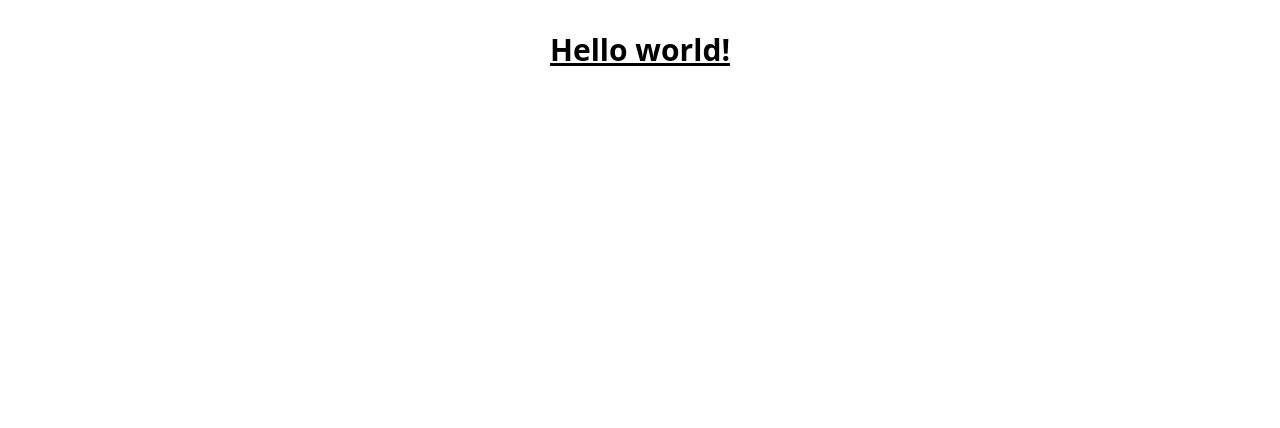
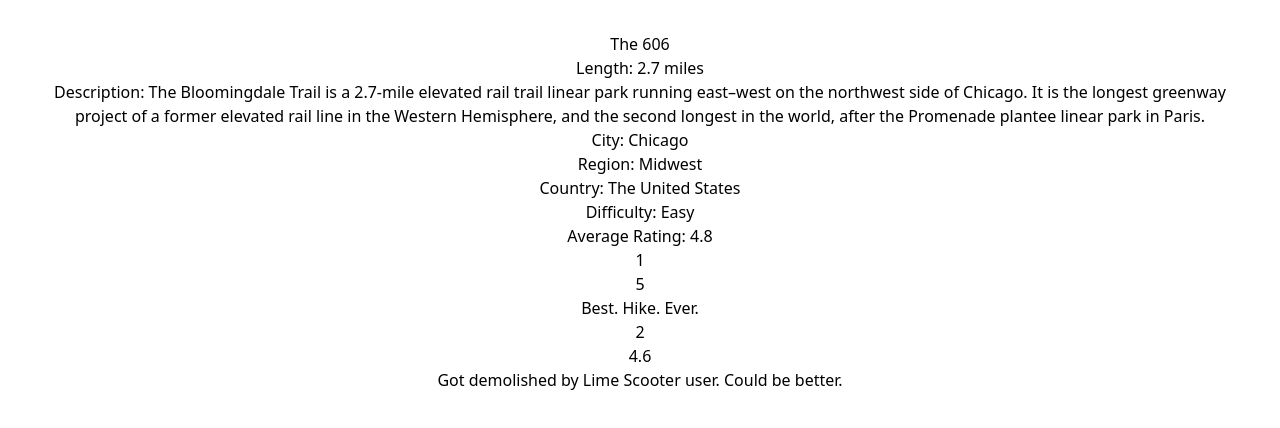
Before and after one commit to nickgonzalez42/hiking, a React (Vite) app: page / in a window 1280 px wide. Shown: the top 428 px of the page. Built offline with nearby package versions, Linux system fonts and the light colour scheme.

Commit message:
show started

```diff
--- a/src/App.jsx
+++ b/src/App.jsx
@@ -1,4 +1,4 @@
-import { useState } from "react";
+import { useEffect, useState } from "react";
 import "./App.css";
 import { ShowPage } from "./ShowPage";
 
@@ -33,13 +33,7 @@ const sampleHike = {
 };
 
 function App() {
-  const [currenthike, setCurrentHike] = useState(sampleHike);
-
-  return (
-    <>
-      <h1 className="text-3xl font-bold underline">Hello world!</h1>
-    </>
-  );
+  return <ShowPage currentHike={sampleHike} />;
 }
 
 export default App;
--- a/src/ShowPage.jsx
+++ b/src/ShowPage.jsx
@@ -1 +1,53 @@
-export function ShowPage(props) {}
+/* eslint-disable react/prop-types */
+export function ShowPage(props) {
+  const sampleHike = {
+    id: 1,
+    name: "The 606",
+    length: "2.7 miles",
+    description:
+      "The Bloomingdale Trail is a 2.7-mile elevated rail trail linear park running east–west on the northwest side of Chicago. It is the longest greenway project of a former elevated rail line in the Western Hemisphere, and the second longest in the world, after the Promenade plantee linear park in Paris.",
+    city: "Chicago",
+    region: "Midwest",
+    country: "The United States",
+    lat: "41.9137",
+    lon: "87.7202",
+    difficulty: "Easy",
+    rating: 4.8,
+    thumbnail: "https://lh3.googleusercontent.com/p/AF1QipN3cETyA1wcuYQS52BMYIeYN4z4XAFCq8BaQyQg=s1360-w1360-h1020",
+    hike_ratings: [
+      {
+        id: 1,
+        user_id: 1,
+        rating: 5,
+        comment: "Best. Hike. Ever.",
+      },
+      {
+        id: 2,
+        user_id: 2,
+        rating: 4.6,
+        comment: "Got demolished by Lime Scooter user. Could be better.",
+      },
+    ],
+  };
+
+  return (
+    <>
+      <h1>{props.currentHike.name}</h1>
+      <img href={props.currentHike.thumbnail} />
+      <p>Length: {props.currentHike.length}</p>
+      <p>Description: {props.currentHike.description}</p>
+      <p>City: {props.currentHike.city}</p>
+      <p>Region: {props.currentHike.region}</p>
+      <p>Country: {props.currentHike.country}</p>
+      <p>Difficulty: {props.currentHike.difficulty}</p>
+      <p>Average Rating: {props.currentHike.rating}</p>
+      {props.currentHike.hike_ratings?.map((rating) => (
+        <div key={rating.id}>
+          <p>{rating.user_id}</p>
+          <p>{rating.rating}</p>
+          <p>{rating.comment}</p>
+        </div>
+      ))}
+    </>
+  );
+}
```
